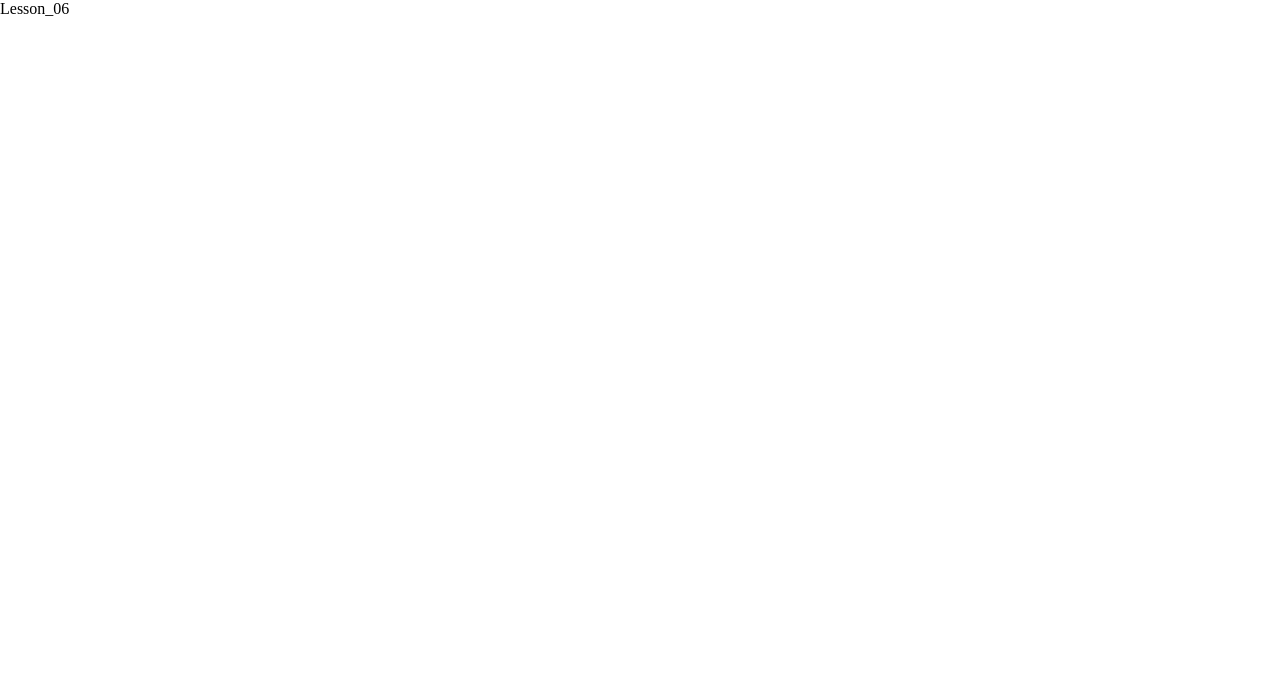
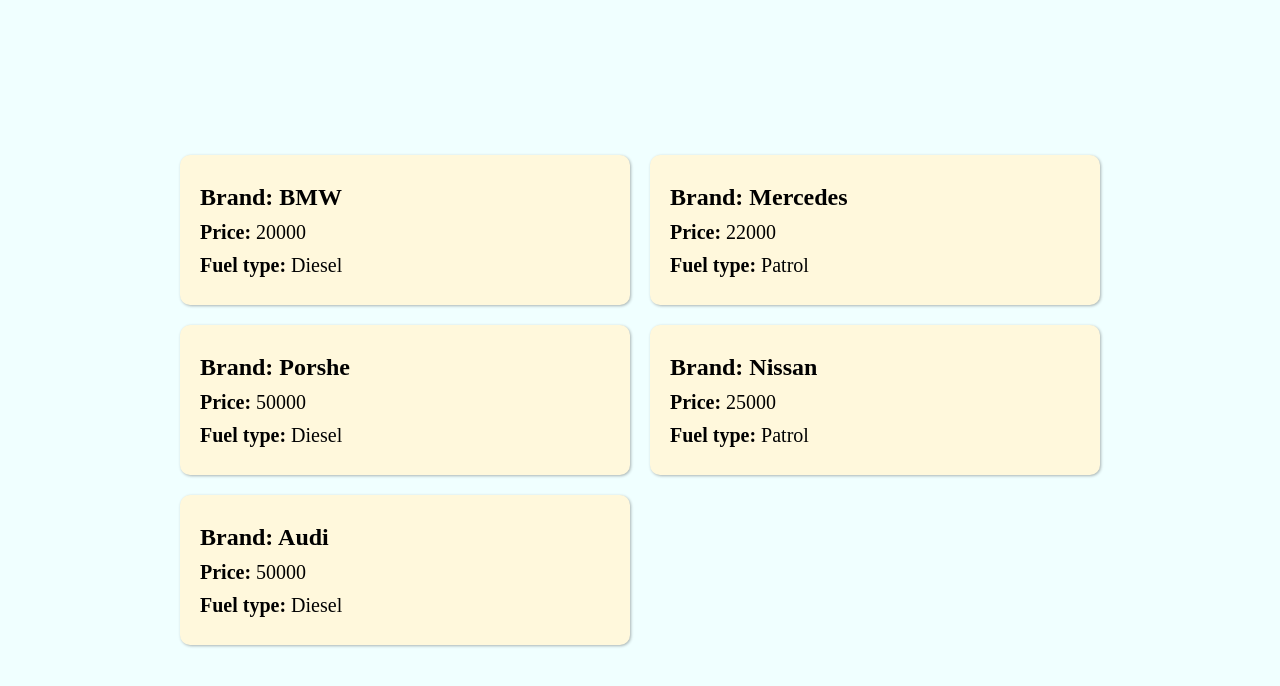
Before and after one commit to nodegreecode/cohort67el_fs_ts, a React (Vite) app in the folder react-project-ts/: page / in a window 1280 px wide. Shown: the top 686 px of the page. Built offline with nearby package versions, Linux system fonts and the light colour scheme.

Commit message:
add new homework component

```diff
--- a/react-project-ts/src/App.tsx
+++ b/react-project-ts/src/App.tsx
@@ -1,9 +1,14 @@
-import Lesson_06 from "./lessons/Lesson_06/Lesson_06";
+//import Lesson_06 from "./lessons/Lesson_06/Lesson_06";
+import Homework_06 from './homeworks/Homework_06/Homework_06.tsx';
 
 function App() {
   return (
     <>
-      <Lesson_06 />
+      {/*LESSONS*/}
+      {/*<Lesson_06 />*/}
+
+      {/*HOMEWORKS*/}
+      <Homework_06 />
     </>
   );
 }
--- /dev/null
+++ b/react-project-ts/src/homeworks/Homework_06/Homework_06.tsx
@@ -0,0 +1,42 @@
+import "./styles.css";
+
+interface Car {
+  brand: string;
+  price: number;
+  isDiesel: boolean;
+}
+
+const cars: Car[] = [
+  { brand: "BMW", price: 20000, isDiesel: true },
+  { brand: "Mercedes", price: 22000, isDiesel: false },
+  { brand: "Porshe", price: 50000, isDiesel: true },
+  { brand: "Nissan", price: 25000, isDiesel: false },
+  { brand: "Audi", price: 50000, isDiesel: true },
+];
+
+function Homework_06() {
+
+  const carsDetails = cars.map((car: Car) => (
+    <div className="card">
+      <h2 className="card-title"><span>Brand:</span> {car.brand}</h2>
+      <p className="card-text">
+        <span>Price: </span> {car.price}
+      </p>
+      <p className="card-text">
+        <span>Fuel type:</span> {car.isDiesel ? "Diesel" : "Patrol"}
+      </p>
+    </div>
+  ))
+
+  return (
+    <section className="homework_06-section">
+      <div className="container">
+        <div className="card-wrapper">
+          {carsDetails}
+        </div>
+      </div>
+    </section>
+  );
+}
+
+export default Homework_06;
--- /dev/null
+++ b/react-project-ts/src/homeworks/Homework_06/styles.css
@@ -0,0 +1,56 @@
+.homework_06-section {
+    display: flex;
+    align-items: center;
+    justify-content: center;
+    flex: 1;
+    background-color: azure;
+}
+
+.container {
+    max-width: 960px;
+}
+
+@media (max-width: 950px) {
+    .container {
+        max-width: 100%;
+    }
+}
+
+.card-wrapper {
+    display: flex;
+    flex-wrap: wrap;
+    gap: 20px;
+    padding: 20px;
+}
+
+.card {
+    width: 450px;
+    height: 150px;
+    padding: 20px;
+    border-radius: 10px;
+    background-color: cornsilk;
+    display: flex;
+    flex-direction: column;
+    justify-content: center;
+    gap: 10px;
+    box-shadow: 1px 1px 3px rgba(0, 0, 0, 0.3);
+}
+
+@media (max-width: 950px) {
+    .card {
+        width: 100%;
+        align-items: center;
+    }
+}
+
+.card-title {
+    font-size: 24px;
+}
+
+.card-text {
+    font-size: 20px;
+}
+
+.card-text span {
+    font-weight: bold;
+}
```
